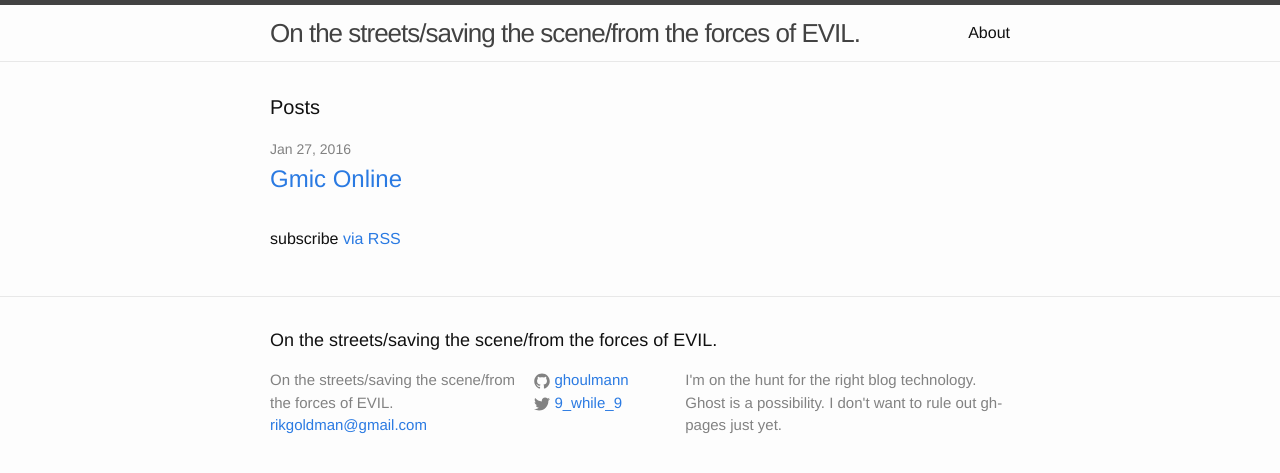
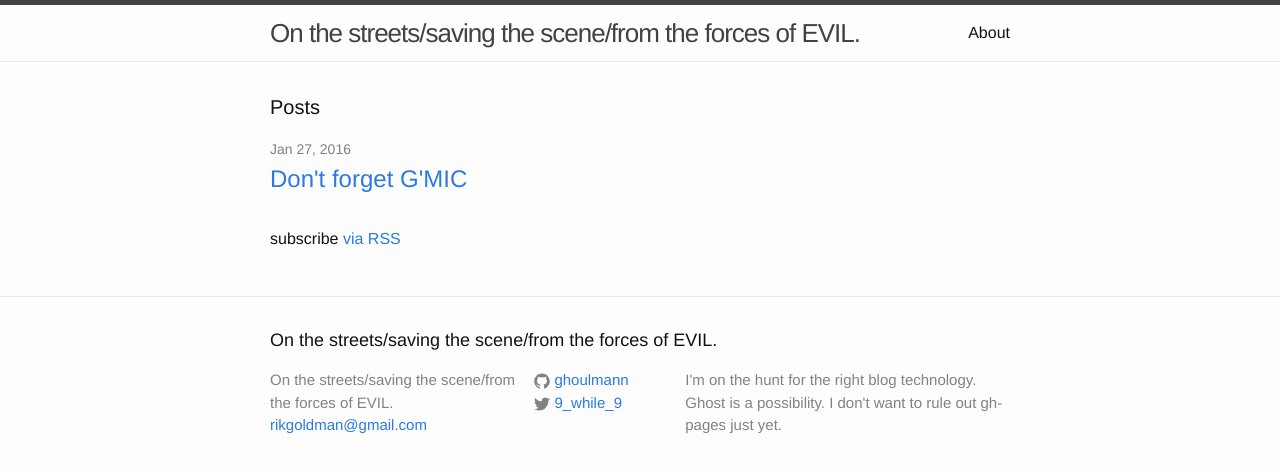
Before and after one commit to ghoulmann/ghoulmann.github.io, a Jekyll site: the page built from index.html, in a window 1280 px wide. Shown: the top 473 px of the page. Built offline with Jekyll 4.4.1, drawn with Linux system fonts in a browser that asks for light colours.

Commit message:
added required bit

```diff
--- a/_posts/2016-01-27-GMIC-online.md
+++ b/_posts/2016-01-27-GMIC-online.md
@@ -1,3 +1,10 @@
+---
+layout: post
+title:  "Don't forget G'MIC"
+date:   2016-01-27
+categories: imaging
+---
+
 # There's G'MIC
 
 Last Summer, I spent a lot of time tinkering with Google's Symptom, artificial neural network's so called _DeepDream_ images. My goal was create a script that scraped images from a given tumblr, process them uniformly with Imagemagick, and then pass them through a couple of deepdream filters. I had found a recipe I liked, and enjoyed seeing it work with consistent success for any set of images I scraped.
```
